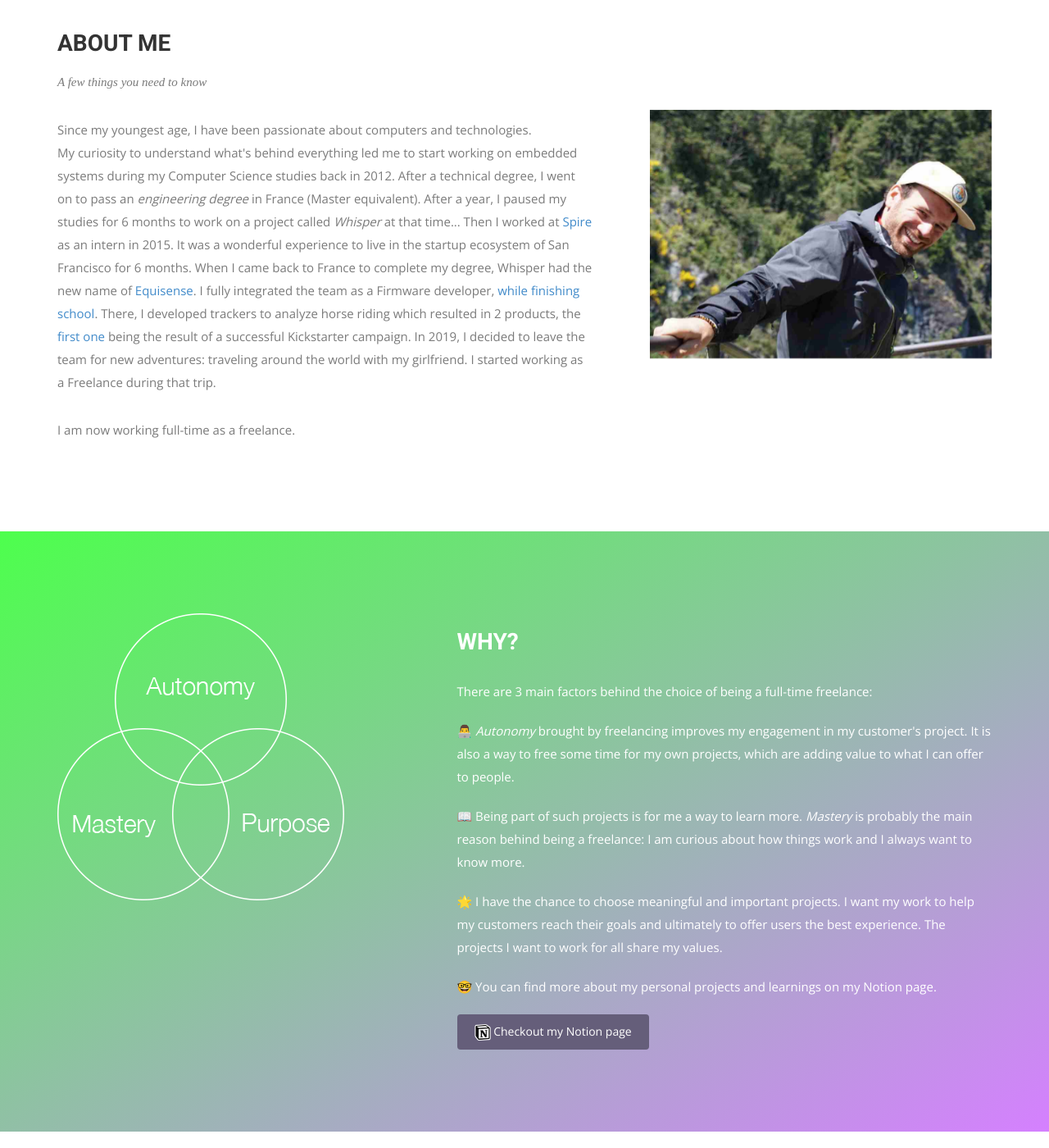
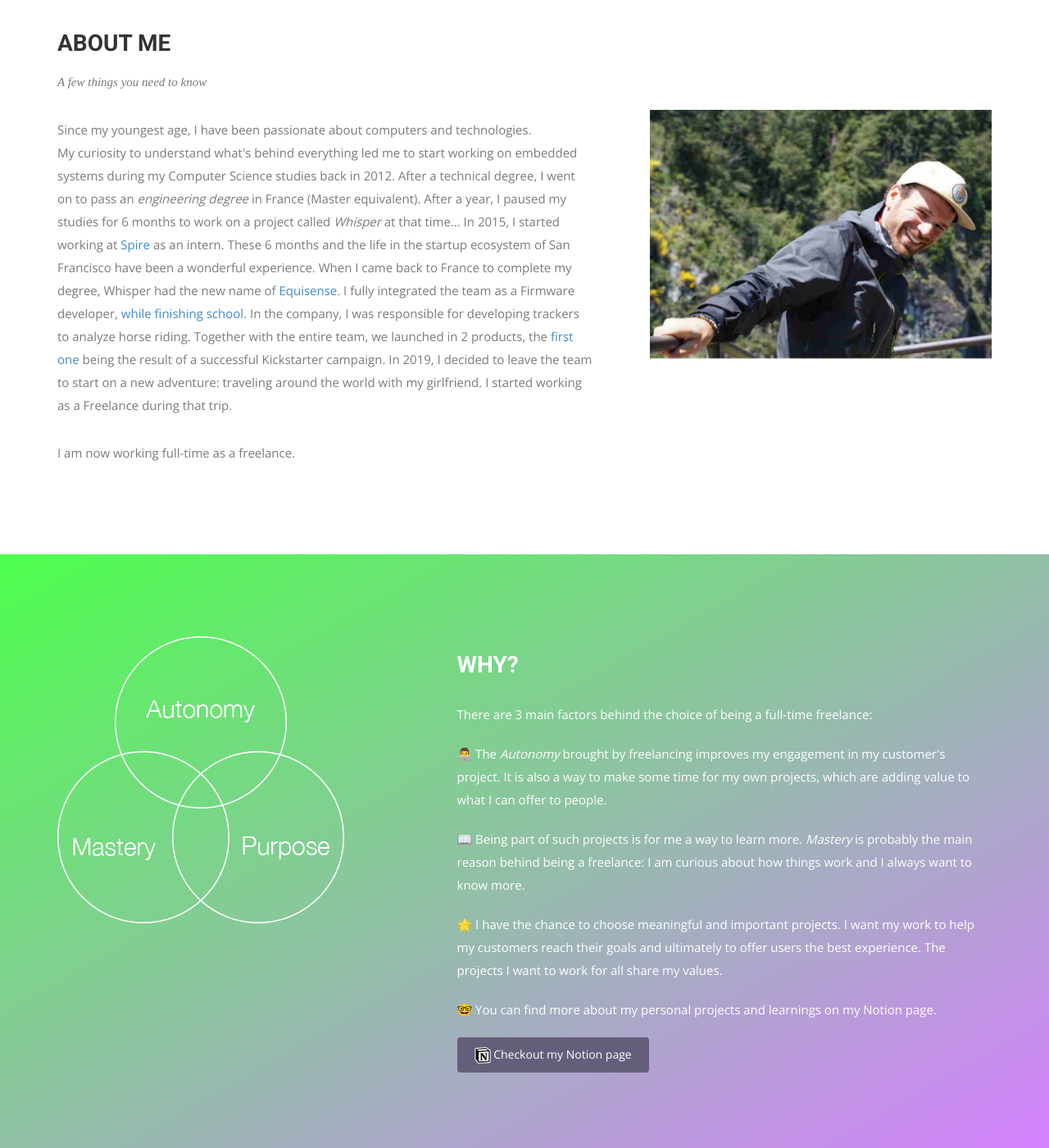
Before and after one commit to fouge/fouge.github.io, a Jekyll site: the page built from index.html, in a window 1280 px wide and 1400 px high, scrolled down 994 px. Shown: the whole window at 82% size. Built offline with Jekyll 4.4.1, drawn with Linux system fonts in a browser that asks for light colours; nearby versions of some CDN libraries; some web fonts are replaced; some of the changed text lies outside the part shown.

Commit message:
Changes brought by Sina

```diff
--- a/index.html
+++ b/index.html
@@ -11,7 +11,7 @@ permalink: /
       <div class="col-md-10 col-md-offset-2">
         <div class="block">
           <h1 class="animated fadeInUp">FREELANCE <br/>EMBEDDED SOFTWARE ENGINEER</h1>
-          <p class="animated fadeInUp">Building products for the end users</p>
+          <p class="animated fadeInUp">Building products for end users</p>
         </div>
       </div>
     </div>
@@ -29,7 +29,7 @@ permalink: /
           </div>
           <p>
             Since my youngest age, I have been passionate about computers and technologies. <br/>
-            My curiosity to understand what's behind everything led me to start working on embedded systems during my Computer Science studies back in 2012. After a technical degree, I went on to pass an <i>engineering degree</i> in France (Master equivalent). After a year, I paused my studies for 6 months to work on a project called <i>Whisper</i> at that time... Then I worked at <a href="http://spire.io" alt="Spire website">Spire</a> as an intern in 2015. It was a wonderful experience to live in the startup ecosystem of San Francisco for 6 months. When I came back to France to complete my degree, Whisper had the new name of <a href="http://www.equisense.com" alt="Equisense website">Equisense</a>. I fully integrated the team as a Firmware developer, <a href="https://medium.com/@cyrilfougeray/busy-year-as-a-student-and-engineer-2a049d084e66" alt="Medium post about the end of my studies">while finishing school</a>. There, I developed trackers to analyze horse riding which resulted in 2 products, the <a href="https://medium.com/equisense/the-equisense-motion-is-now-shipping-f6eb005ccdbc">first one</a> being the result of a successful Kickstarter campaign. In 2019, I decided to leave the team for new adventures: traveling around the world with my girlfriend. I started working as a Freelance during that trip.
+            My curiosity to understand what's behind everything led me to start working on embedded systems during my Computer Science studies back in 2012. After a technical degree, I went on to pass an <i>engineering degree</i> in France (Master equivalent). After a year, I paused my studies for 6 months to work on a project called <i>Whisper</i> at that time... In 2015, I started working at <a href="http://spire.io" alt="Spire website">Spire</a> as an intern. These 6 months and the life in the startup ecosystem of San Francisco have been a wonderful experience. When I came back to France to complete my degree, Whisper had the new name of <a href="http://www.equisense.com" alt="Equisense website">Equisense</a>. I fully integrated the team as a Firmware developer, <a href="https://medium.com/@cyrilfougeray/busy-year-as-a-student-and-engineer-2a049d084e66" alt="Medium post about the end of my studies">while finishing school</a>. In the company, I was responsible for developing trackers to analyze horse riding. Together with the entire team, we launched in 2 products, the <a href="https://medium.com/equisense/the-equisense-motion-is-now-shipping-f6eb005ccdbc">first one</a> being the result of a successful Kickstarter campaign. In 2019, I decided to leave the team to start on a new adventure: traveling around the world with my girlfriend. I started working as a Freelance during that trip.
           </p>
           <p>
             I am now working full-time as a freelance.
@@ -59,7 +59,7 @@ permalink: /
         There are 3 main factors behind the choice of being a full-time freelance:
       </p>
       <p>
-        👨‍💻 <i>Autonomy</i> brought by freelancing improves my engagement in my customer's project. It is also a way to free some time for my own projects, which are adding value to what I can offer to people.
+        👨‍💻 The <i>Autonomy</i> brought by freelancing improves my engagement in my customer's project. It is also a way to make some time for my own projects, which are adding value to what I can offer to people.
       </p>
       <p>
         📖 Being part of such projects is for me a way to learn more. <i>Mastery</i> is probably the main reason behind being a freelance: I am curious about how things work and I always want to know more.
```
